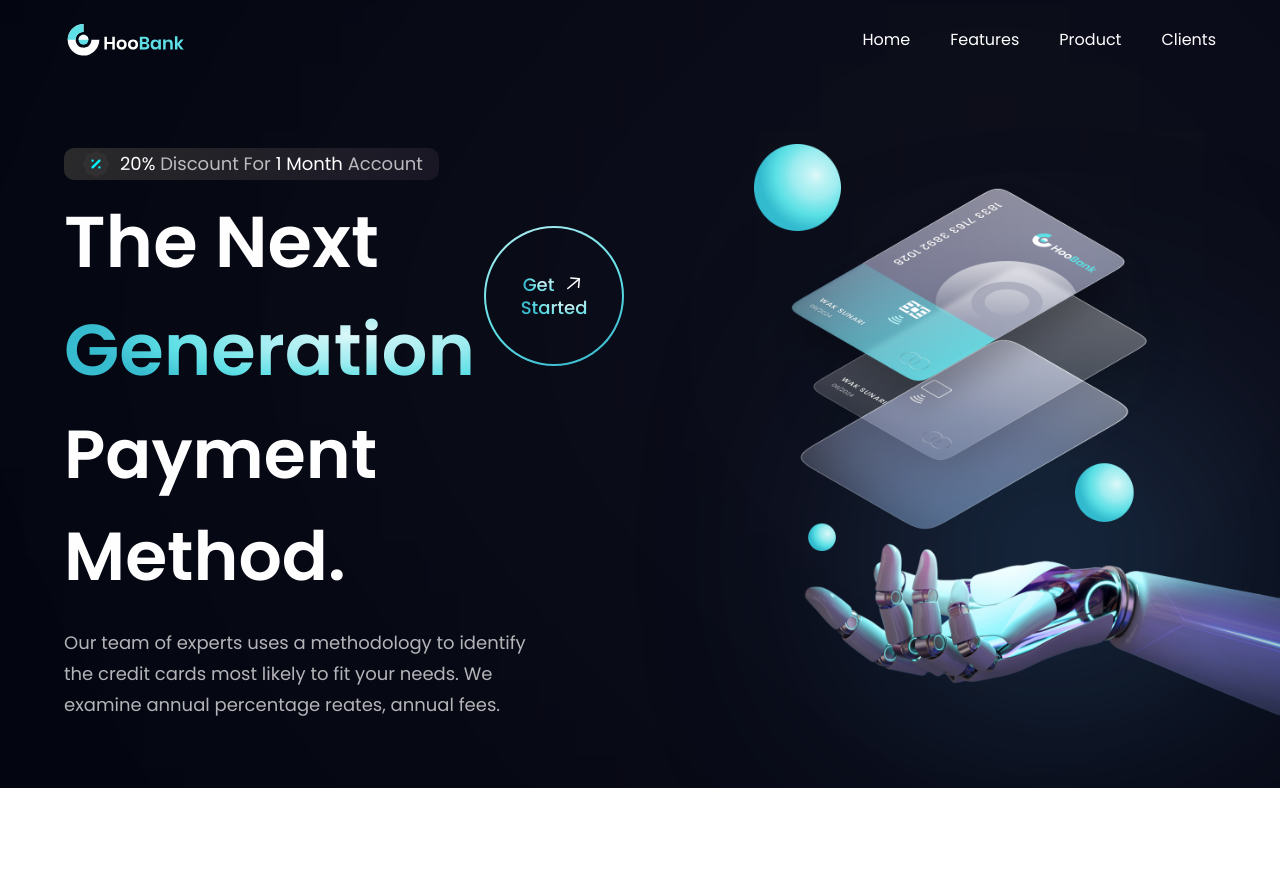
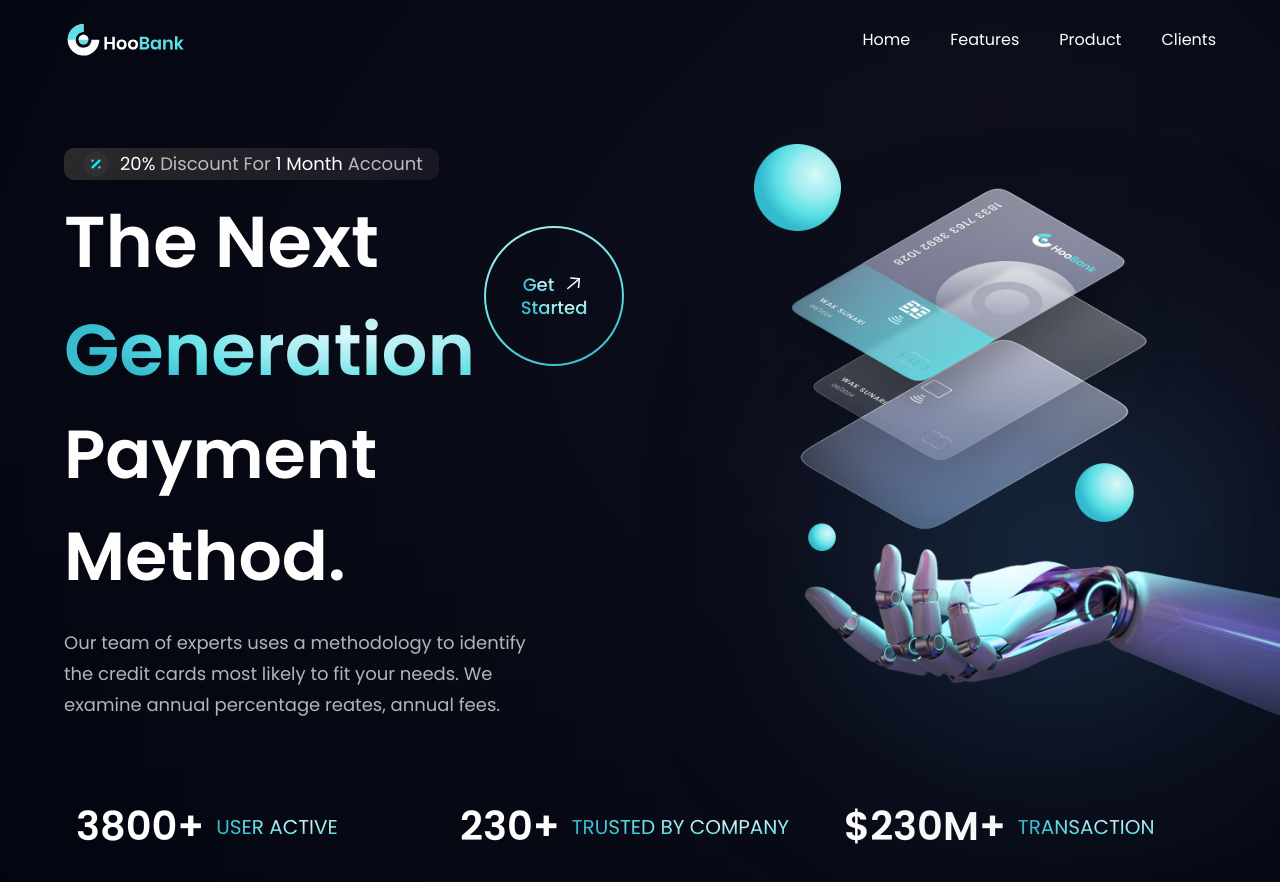
Before and after one commit to realestever/bank_modern_app, a React (Vite) app in the folder bank-modern-app/: page / in a window 1280 px wide. Shown: the top 882 px of the page. Before the commit the page ends 800 px from the top, so only its background shows below. Built offline with nearby package versions, Linux system fonts and the light colour scheme.

Commit message:
stats done

```diff
--- a/bank-modern-app/src/components/Stats.jsx
+++ b/bank-modern-app/src/components/Stats.jsx
@@ -1,11 +1,18 @@
 import React from 'react'
+import { stats } from '../constants';
+import styles from '../style';
 
-const Stats = () => {
-  return (
-    <div>
 
-    </div>
+const Stats = () => (
+    <section className={`${styles.flexCenter} flex-row flex-wrap sm:mb-20 mb-6`}>
+      {stats.map((stat) => (
+        <div key={stat.id} className={`flex-1 flex sm:justify-start justify-center items-center flex-row m-3 `}>
+          <h4 className='font-poppins font-semibold xs:text-[40px] text-[30px] xs:leading-[53px] leading-[43px] text-white '>{stat.value}</h4>
+          <p className='font-poppins font-normal xs:text-[20px] text-[15px] xs:leading-[26px] leading-[21px] text-gradient uppercase ml-3 '>{stat.title}</p>
+        </div>
+      ))}
+    </section>
   )
-}
+
 
 export default Stats
```
